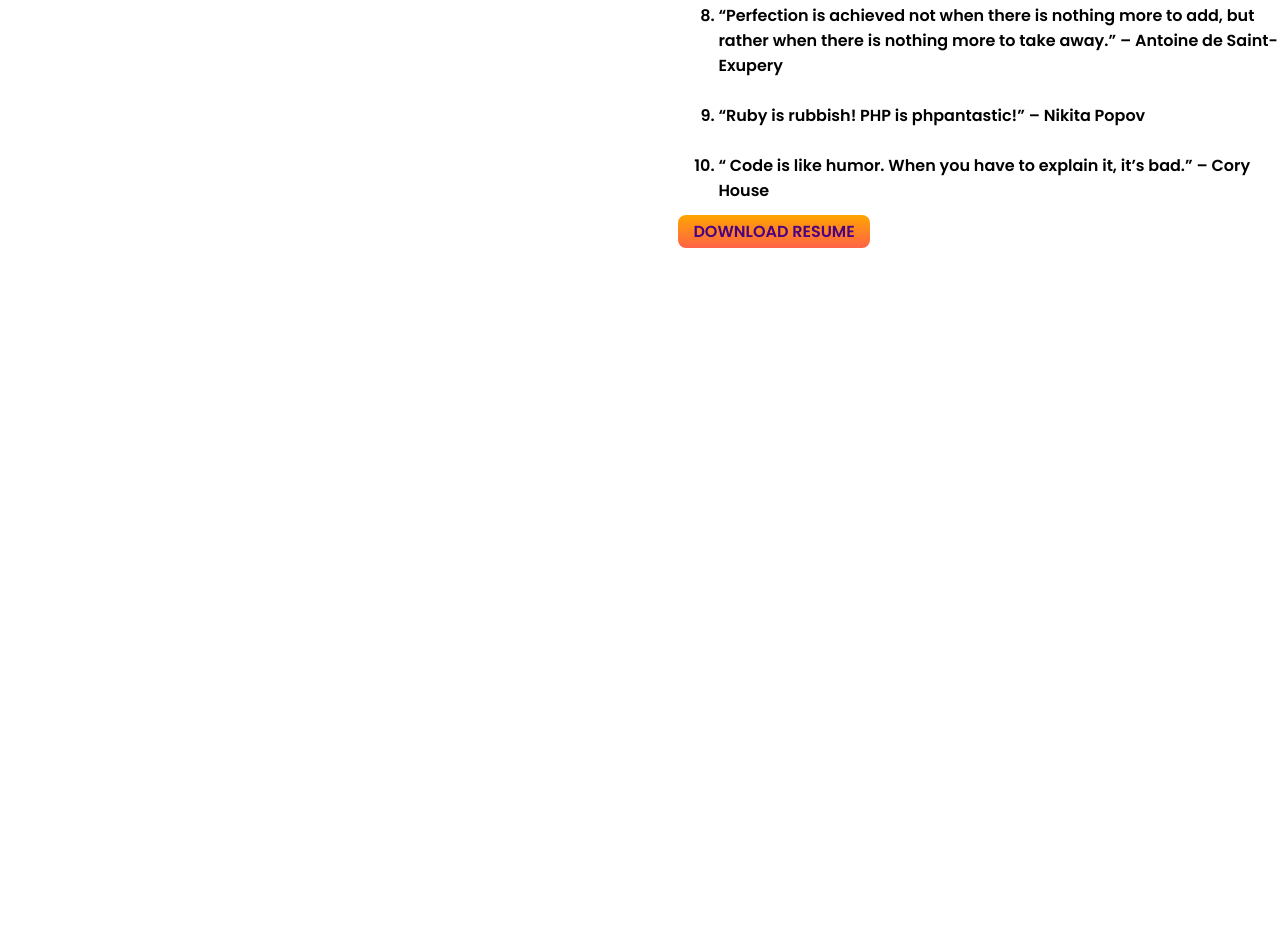
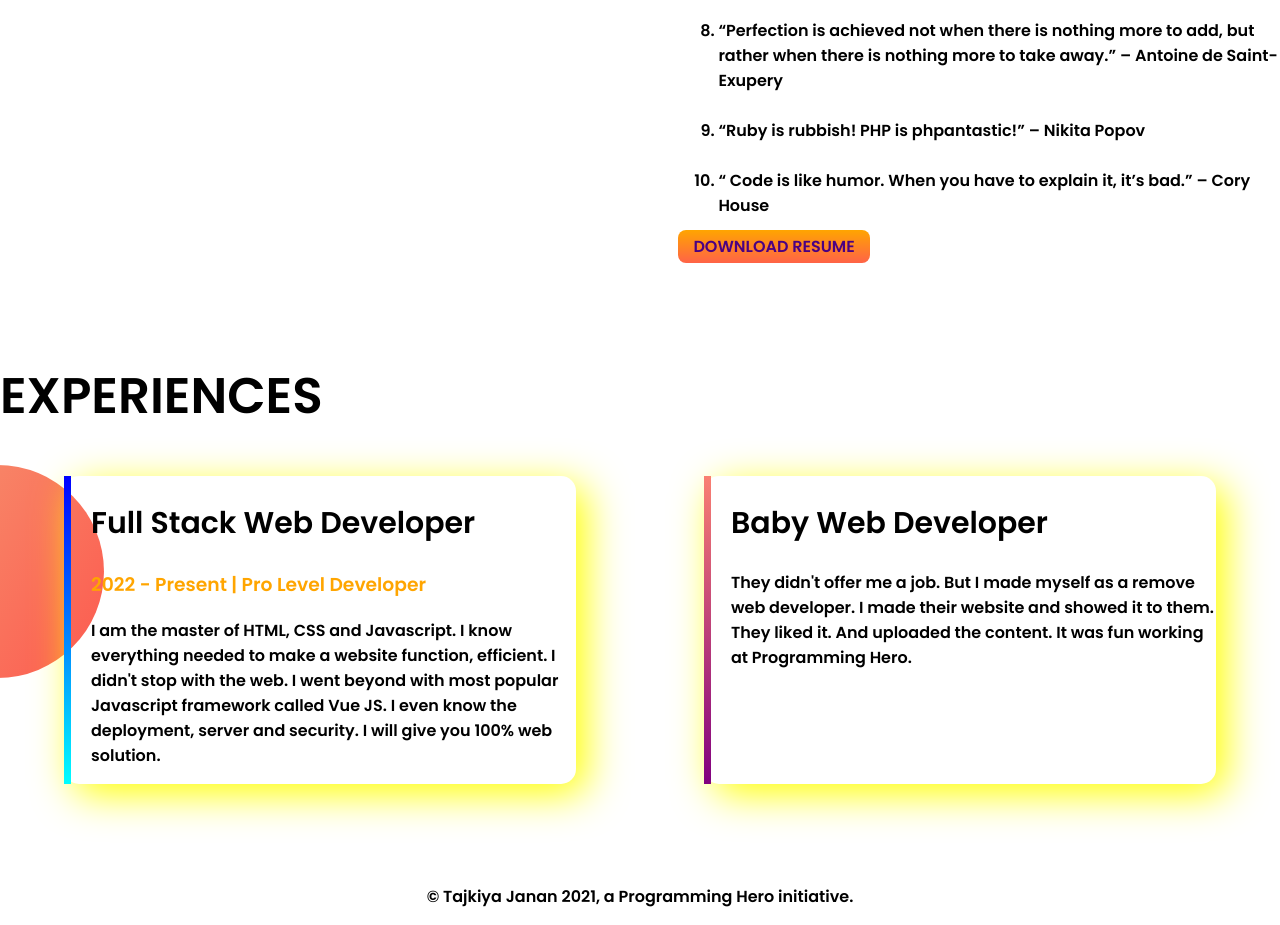
Before and after one commit to Tajkiyajanan/developer-portfolio, a plain HTML site: page index.html in a window 1280 px wide. Shown: the part 1314-2239 px from the top of the page. Before the commit the page ends 1658 px from the top, so only its background shows below. Drawn offline with Linux system fonts and the light colour scheme.

Commit message:
Final Portfolio Website

```diff
--- a/index.html
+++ b/index.html
@@ -12,7 +12,7 @@
 
 </head>
 <body>
-<section class="top-banner">
+<section class="top-banner flexible-container">
     <div class="half-width">
         <h1>Welcome To</h1>
         <h1><span class="orange-color">Tajkiya Janan</span> World!</h1>
@@ -27,12 +27,12 @@
         <img src="images/my-bg.jpg" alt="This is tajkiya janan pic">
       </div>
 </section>
-<section class="dream-big">
+<section class="dream-big flexible-container">
     <div class="half-width">
         <img src="images/my-bg2.jpg" alt="this is tajkiya janan another pic">
     </div>
     <div class="half-width">
-        <h1> <span>Dream</span> Big</h1>
+        <h1> <span>DREAM</span> BIG</h1>
         <h2>Developers Future</h2>
         <ol>
             <p> <li>“Any fool can write code that a computer can understand. Good programmers write code that humans can understand.” – Martin Fowler</li>  <br>
@@ -51,6 +51,27 @@
     </div>
 
 </section>
+<section class="experience-area">
+    <h1>EXPERIENCES</h1>
+    <div class="flexible-container">
+        <div id="web-dev-exp" class="experiences-item">
+            <h2>Full Stack Web Developer</h2>
+            <h3> <span>2022 - Present | Pro Level Developer</span> </h3>
+            <p>I am the master of HTML, CSS and Javascript. I know everything needed to make a website function, efficient. I didn't stop with the web. I went beyond with most popular Javascript framework called Vue JS. I even know the deployment, server and security. I will give you 100% web solution.</p>
+        </div>
+        <div id="baby-dev-exp" class="experiences-item">
+            <h2>Baby Web Developer</h2>
+            <h3> <span></span> </h3>
+            <p>They didn't offer me a job. But I made myself as a remove web developer. I made their website and showed it to them. They liked it. And uploaded the content. It was fun working at Programming Hero.</p>
+
+        </div>
+    </div>
+
+
+</section>
+<footer>
+    <p>© Tajkiya Janan 2021, a Programming Hero initiative.</p>
+</footer>
 
 
 </body>
--- a/style.css
+++ b/style.css
@@ -5,10 +5,13 @@ body{
 h1{
     font-size: 50px;
 }
+h2{
+    font-size: 30px;
+}
 span{
     color: orange;
 }
-section{
+.flexible-container{
     display: flex;
     margin-bottom: 100px;
 }
@@ -36,3 +39,30 @@ section{
     background-repeat: no-repeat;
     background-position: right;
 }
+.experience-area{
+    background-image: url(images/exp-bg.png);
+    background-repeat: no-repeat;
+    background-position: left;
+}
+.experiences-item{
+    width: 40%;
+    margin-left: 5%;
+    margin-right: 5%;
+    padding-left: 20px;
+    border-radius: 15px;
+    box-shadow: 10px 10px 40px yellow;
+}
+#web-dev-exp{
+    border-left: 7px solid;
+    border-image: linear-gradient(blue, cyan);
+    border-image-slice: 1;
+
+}
+#baby-dev-exp{
+    border-left: 7px solid;
+    border-image: linear-gradient(salmon, purple);
+    border-image-slice: 1;
+}
+footer p{
+    text-align: center;
+}
```
